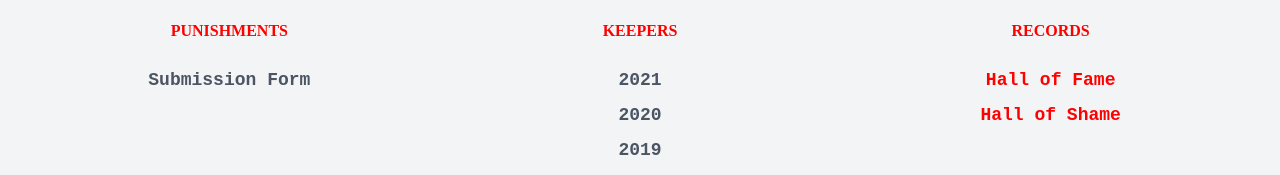
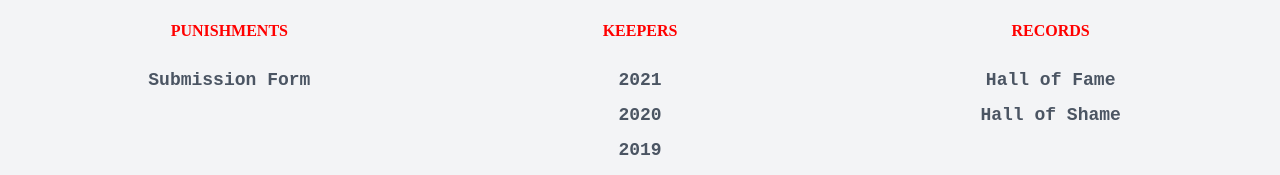
Before and after one commit to Jimbomoso/pissah, a Next.js app: page / in a window 1280 px wide. Shown: the part 1401-1576 px from the top of the page. Built offline with nearby package versions, Linux system fonts and the light colour scheme.

Commit message:
Changes link color

```diff
--- a/styles/globals.css
+++ b/styles/globals.css
@@ -20,7 +20,7 @@ body {
 }
 
 a {
-  color: red;
+  color:rgb(75, 85, 99);
   text-decoration: none;
   font-weight: bold;
   font-size: 18px;
```
